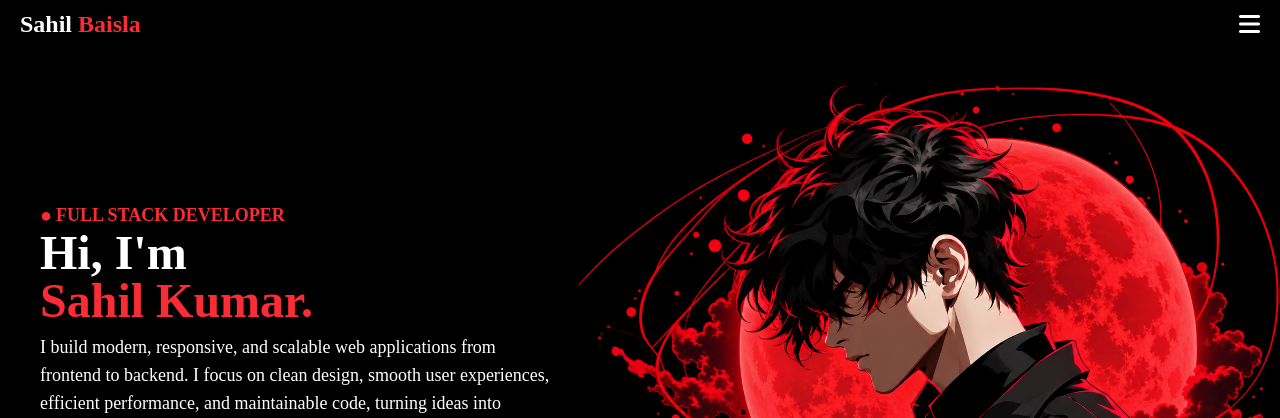
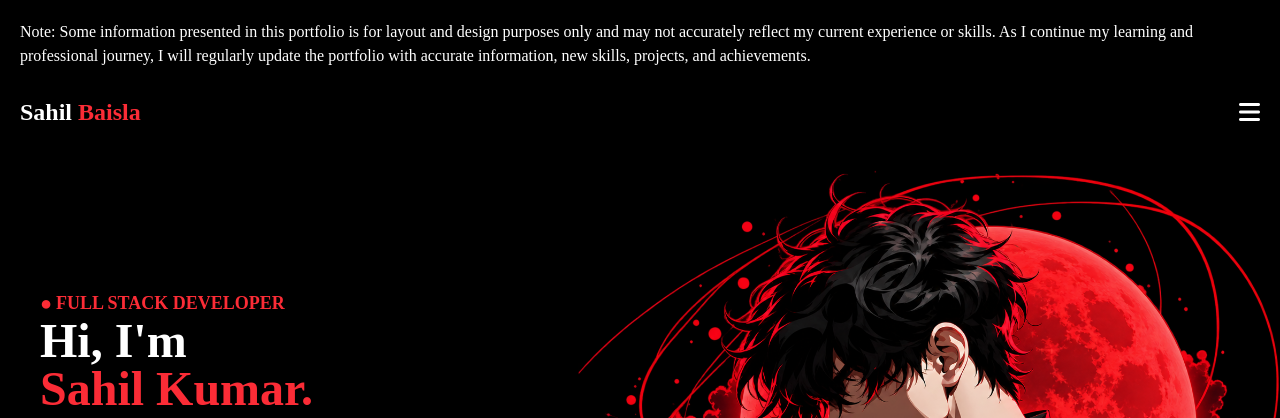
Before and after one commit to sahilkumar-dev01/Sahil-Kumar-s-Portfolio, a website built with Vite: page index.html in a window 1280 px wide. Shown: the top 418 px of the page. Built offline with nearby package versions, Linux system fonts and the light colour scheme; files whose address does not match are found by name; a web font is replaced by a local one.

Commit message:
added info about the portfolio

```diff
--- a/index.html
+++ b/index.html
@@ -13,6 +13,11 @@
 </head>
 
 <body class="bg-black text-white  font-roboto scrollbar-none ">
+
+  <div class="p-5">
+  <p >Note: Some information presented in this portfolio is for layout and design purposes only and may not accurately reflect my current experience or skills. As I continue my learning and professional journey, I will regularly update the portfolio with accurate information, new skills, projects, and achievements.
+ </p>
+ </div>
 
   <header class="bg-gray-850 pt-2 pb-0.5 pl-5 pr-5  ">
 
```
